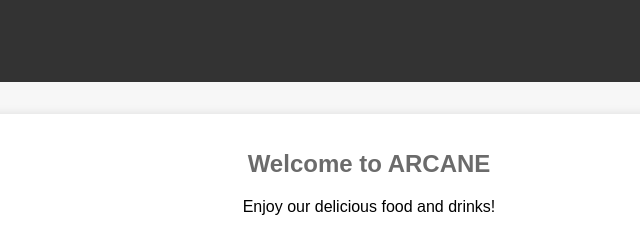
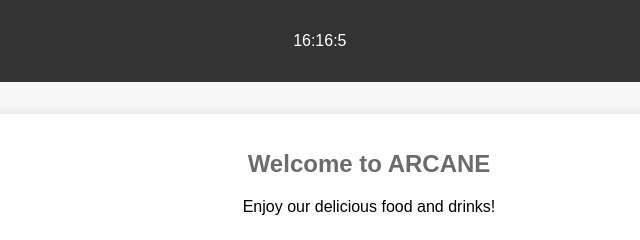
Before and after one commit to goldenblack99/Arcane, a plain HTML site: page index.html in a window 1280 px wide. Shown: the top 240 px of the page, 271-911 px from the left. Drawn offline with Linux system fonts and the light colour scheme.

Commit message:
Update index.html

```diff
--- a/index.html
+++ b/index.html
@@ -256,6 +256,9 @@ h1, h2 {
                 <img src="logo.png" alt="ARCANE Logo">
                 <div class="logo-text">ARCANE</div>
             </div>
+            <div class="clock">
+                <span id="clock"></span>
+            </div>
             <nav>
                 <ul>
                     <li><a href="#home">Home</a></li>
@@ -390,6 +393,21 @@ h1, h2 {
         </div>
     </section>
 </main>
-<script src="script.js"></script>
+<script>
+
+function updateClock() {
+            var currentTime = new Date();
+            var hours = currentTime.getHours();
+            var minutes = currentTime.getMinutes();
+            var seconds = currentTime.getSeconds();
+            var clockText = hours + ":" + minutes + ":" + seconds;
+            document.getElementById("clock").innerHTML = clockText;
+        }
+
+        setInterval(updateClock, 1000);
+
+
+
+</script>
 </body>
 </html>
```
